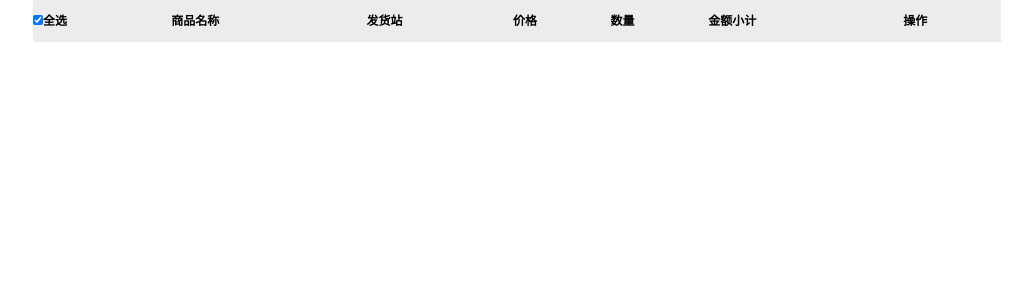
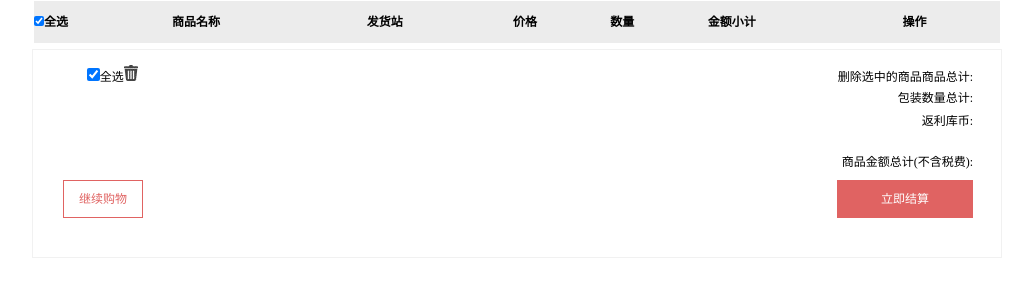
Before and after one commit to 1638h55/gitskills, a PHP site: page /cart.html in a window 1280 px wide. Shown: the top 300 px of the page, without its empty margins (123-1156 px from the left). Run offline with PHP 8.4, Linux system fonts and the light colour scheme; lists and menus that the app fills with data are empty.

Commit message:
the last once

```diff
--- a/project/cart.html
+++ b/project/cart.html
@@ -6,7 +6,7 @@
 
 		<link type="text/css" rel="stylesheet" href="css/common.css"/>
 		<style>
-			table{width:968px;height:auto;margin:0 auto;border-spacing:0px;cellpadding:20px;}
+			table{width:968px;height:auto;margin:0 auto;border-spacing:0px;border:0.5px solid white;}
 			thead tr{width:100%;height:42px;background-color:#ececec;}
 			table th {text-align:left;line-height:42px;}
 			table th :first-child{width:70px;}
@@ -17,12 +17,28 @@
 			table th :nth-child(6){width:126px;}
 			table th :nth-child(7){width:90px;}
 			#choose {width:10px;height:10px;}
-			tbody tr{background-color:#fdf0ef;}
+			tbody{border:1px solid white;}
+			tbody tr{background-color:#fdf0ef;width:100%;}
 			tbody tr td:nth-child(5) span:nth-child(odd){background-color:white;display:inline-block;width:12px;line-height:18px;text-align:center;border:0.5px solid #ececec;}
 			tbody tr td:nth-child(5) span:nth-child(even){background-color:white;display:inline-block;width:36px;line-height:18px;text-align:center;border:0.5px solid #ececec;}
+			#cal{width:893px;height:167px;padding:15px 45px 25px 30px;margin:0 auto;margin-top:5px;border:1px solid #f1f1f1;
+				background-color:#fff;
+			}
+			#cal p{text-align:right;}
+			#cal p:first-child{width:910px;height:23px;}
+			#cal p:first-child span:first-child{margin-right:700px;}
+			#cal p:nth-child(2){width:910px;height:23px;}
+			#cal p:nth-child(3){width:910px;height:23px;}
+			#cal p:nth-child(4){width:910px;height:44px;}
+			#cal p:nth-child(4) strong{font-size:30px;color:#e93b39;font-weight:blod;line-height:44px;}
+			#cal p:nth-child(5){width:910px;height:48px;padding:2px 0px;}
+			#cal p:nth-child(5) span:first-child{border:1px solid #d32220;color:#d32220;opacity:0.7;float:left;width:78px;height:36px;line-height:36px;text-align:center;}
+			#cal p:nth-child(5) span:nth-child(2){width:136px;height:38px;font-weight:blod;background-color:#d32220;opacity:0.7;color:#fff;line-height:38px;text-align:center;float:right;}
+
 		</style>
 		<script>
 			window.onload=function(){
+			/*设置cookie的对象*/
 			var cookieUtil={
 				get:function(name){
 					var cookieName=encodeURIComponent(name)+"=";
@@ -59,6 +75,7 @@
 					this.set(name,"",new Date(0),path,domain,secure);
 				}
 			};
+			/*添加事件的对象*/
 			var EventUtil={
 			addEvent:function(element,type,hander){
 				if(element.addEventListener){
@@ -80,14 +97,19 @@
 				}
 			}
 		};
-				var _arr=decodeURIComponent(window.location.search.replace("?","")).split("&");
-				var _name=_arr[0].split("=")[1];
-				var _count=parseInt(_arr[1].split("=")[1]);
+		addMessage(EventUtil,cookieUtil);
+		calCash(EventUtil);
+}
+		function addMessage(EventUtil,cookieUtil){
+		var _arr=decodeURIComponent(window.location.search.replace("?","")).split("&");/*从地址栏中获取产品购买信息*/
+			var _name=_arr[0].split("=")[1];/*产品名称*/
+			var _count=parseInt(_arr[1].split("=")[1]);/*产品购买数量*/
 			var _tr=document.createElement("tr");
 
 
-				var _total=parseInt(cookieUtil.get("count"));
-				var _source=cookieUtil.get("source");
+			var _total=parseInt(cookieUtil.get("count"));/*获取产品的总共数量*/
+			var _source=cookieUtil.get("source");/*获取产品的地址信息*/
+			var _level=cookieUtil.get("used");/*获取产品的等级*/
 			document.getElementsByTagName("tbody")[0].appendChild(_tr);
 			var _td=null;
 			var _span=null;
@@ -95,11 +117,11 @@
 				_td=document.createElement("td");
 				_tr.appendChild(_td);
 			}
-
+			/*产品信息的添加*/
 			var _tds=document.getElementsByTagName("td");
 			_tds[1].style.height="82px";
 			_tds[0].innerHTML=("<input type=\"checkbox\" checked/ style=\"width=\"10px\" height=\"10px\"\">"+"全选");
-				console.log(_tds[0].parentNode);
+			/*复选框改变当前元素的北京颜色*/
 			function changeColor(){
 					if(_tds[0].children[0].checked){
 					_tds[0].parentNode.style.backgroundColor="#fdf0ef";
@@ -151,7 +173,6 @@
 					document.getElementsByTagName("tbody")[0].removeChild(this.parentNode.parentNode.parentNode);
 				});
 				EventUtil.addEvent(_span.children[2],"click",function(e){
-						//alert("hello");
 					e=e||window.event;
 					e.stopProgation?e.stopProgation():e.cancelBubble=true;
 					e.preventDefault?e.preventDefault():e.returnValue=false;
@@ -173,6 +194,7 @@
 					_tds[4].children[1].innerHTML=1;
 					_tds[5].innerHTML=parseInt(cookieUtil.get("price"));
 				}
+				calCash(EventUtil);
 			});
 			EventUtil.addEvent(_tds[4].children[2],"click",function(){
 				if(parseInt(_tds[4].children[1].innerHTML)<_total){
@@ -183,10 +205,46 @@
 					_tds[4].children[1].innerHTML=_total;
 					_tds[5].innerHTML=parseInt(cookieUtil.get("price"))*_total;
 				}
+				calCash(EventUtil);
+
+			});
+
+
+		}
+			/*计算货品总值*/
+		function calCash(EventUtil){
+			var _cal=document.getElementById("cal");
+			var _tbody=document.getElementsByTagName("tbody")[0];
+			var _money=0;
+			var _len=_tbody.children.length;
+			for(var i=0;i<_len;i++){
+				_money+=parseFloat(_tbody.children[i].children[5].innerHTML);
+			}
+			_cal.children[3].children[1].innerHTML=_money.toFixed(2);
+			EventUtil.addEvent(_cal.children[4],"mouseover",function(e){
+				e=e||window.event;
+				var _target=e.target||e.srcElement;
+				switch(_target.id){
+					case "first":
+					_target.style.opacity=1;
+					break;
+					case "second":
+					_target.style.opacity=1;
+					break;
+				}
+
+			});
+			EventUtil.addEvent(_cal.children[4],"mouseleave",function(e){
+				e=e||window.event;
+				var _target=e.target||e.srcElement;
+				_target.children[1].style.opacity=0.7;
+				_target.children[0].style.opacity=0.7;
 
 			});
 
 		}
+
+
 		</script>
 	</head>
 	<body>
@@ -206,8 +264,20 @@
 
 
 			</tbody>
+			<tfoot>
+
+
+			</tfoot>
 
 		</table>
+		<div id="cal">
+			<p><input type="checkbox" checked name="chooseall"/><label for="chooseall">全选</label><span><span><img alt="" src="images/pic02.png"/></span><span>删除选中的商品</span><span></span></span><span>商品总计:</span><span></span></p>
+			<p>包装数量总计:<span></span></p>
+			<p>返利库币:<span></span></p>
+			<p><span>商品金额总计(不含税费):</span><strong></strong></p>
+			<p><span id="first">继续购物</span><span id="second">立即结算</span></p>
+
+		</div>
 
 	</body>
 </html>
```
Also changed, not shown: project/css/channeldetail.css (+14 -1 lines), project/detail.html (+52 -13 lines), project/images/pic01.png (added), project/images/pic02.png (added). Lines whose indentation alone changed are shown as unchanged.
